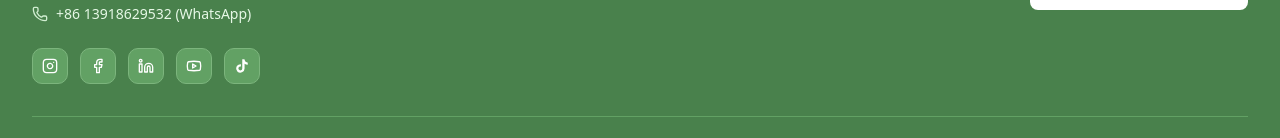
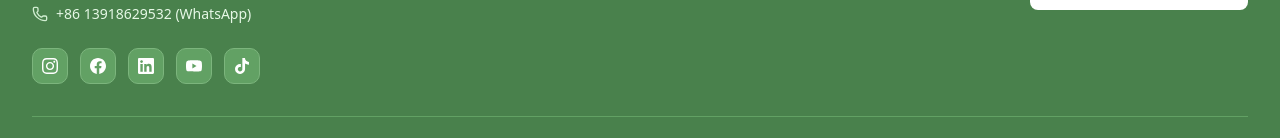
Before and after one commit to envikobio-ux/envikobio, a Next.js app: page / in a window 1280 px wide. Shown: the part 3592-3730 px from the top of the page. Built offline with nearby package versions, Linux system fonts and the light colour scheme.

Commit message:
feat: Footer社交媒体使用真实品牌Logo SVG

```diff
--- a/src/components/layout/Footer.tsx
+++ b/src/components/layout/Footer.tsx
@@ -1,16 +1,56 @@
 'use client';
 
 import Link from 'next/link';
-import { Mail, Phone, MapPin, Send, Instagram, Facebook, Linkedin, Youtube } from 'lucide-react';
+import { Mail, Phone, MapPin, Send } from 'lucide-react';
 import { useState } from 'react';
 import { Button } from '@/components/ui/button';
 
 const socialLinks = [
-  { name: 'Instagram', href: 'https://instagram.com/envikobio', icon: Instagram },
-  { name: 'Facebook', href: 'https://facebook.com/envikobio', icon: Facebook },
-  { name: 'LinkedIn', href: 'https://linkedin.com/company/envikobio', icon: Linkedin },
-  { name: 'YouTube', href: 'https://youtube.com/@envikobio', icon: Youtube },
-  { name: 'TikTok', href: 'https://tiktok.com/@envikobio', icon: null },
+  {
+    name: 'Instagram',
+    href: 'https://instagram.com/envikobio',
+    icon: (
+      <svg viewBox="0 0 24 24" fill="currentColor" className="w-4 h-4">
+        <path d="M12 2.163c3.204 0 3.584.012 4.85.07 3.252.148 4.771 1.691 4.919 4.919.058 1.265.069 1.645.069 4.849 0 3.205-.012 3.584-.069 4.849-.149 3.225-1.664 4.771-4.919 4.919-1.266.058-1.644.07-4.85.07-3.204 0-3.584-.012-4.849-.07-3.26-.149-4.771-1.699-4.919-4.92-.058-1.265-.07-1.644-.07-4.849 0-3.204.013-3.583.07-4.849.149-3.227 1.664-4.771 4.919-4.919 1.266-.057 1.645-.069 4.849-.069zm0-2.163c-3.259 0-3.667.014-4.947.072-4.358.2-6.78 2.618-6.98 6.98-.059 1.281-.073 1.689-.073 4.948 0 3.259.014 3.668.072 4.948.2 4.358 2.618 6.78 6.98 6.98 1.281.058 1.689.072 4.948.072 3.259 0 3.668-.014 4.948-.072 4.354-.2 6.782-2.618 6.979-6.98.059-1.28.073-1.689.073-4.948 0-3.259-.014-3.667-.072-4.947-.196-4.354-2.617-6.78-6.979-6.98-1.281-.059-1.69-.073-4.949-.073zm0 5.838c-3.403 0-6.162 2.759-6.162 6.162s2.759 6.163 6.162 6.163 6.162-2.759 6.162-6.163c0-3.403-2.759-6.162-6.162-6.162zm0 10.162c-2.209 0-4-1.79-4-4 0-2.209 1.791-4 4-4s4 1.791 4 4c0 2.21-1.791 4-4 4zm6.406-11.845c-.796 0-1.441.645-1.441 1.44s.645 1.44 1.441 1.44c.795 0 1.439-.645 1.439-1.44s-.644-1.44-1.439-1.44z"/>
+      </svg>
+    )
+  },
+  {
+    name: 'Facebook',
+    href: 'https://facebook.com/envikobio',
+    icon: (
+      <svg viewBox="0 0 24 24" fill="currentColor" className="w-4 h-4">
+        <path d="M24 12.073c0-6.627-5.373-12-12-12s-12 5.373-12 12c0 5.99 4.388 10.954 10.125 11.854v-8.385H7.078v-3.47h3.047V9.43c0-3.007 1.792-4.669 4.533-4.669 1.312 0 2.686.235 2.686.235v2.953H15.83c-1.491 0-1.956.925-1.956 1.874v2.25h3.328l-.532 3.47h-2.796v8.385C19.612 23.027 24 18.062 24 12.073z"/>
+      </svg>
+    )
+  },
+  {
+    name: 'LinkedIn',
+    href: 'https://linkedin.com/company/envikobio',
+    icon: (
+      <svg viewBox="0 0 24 24" fill="currentColor" className="w-4 h-4">
+        <path d="M20.447 20.452h-3.554v-5.569c0-1.328-.027-3.037-1.852-3.037-1.853 0-2.136 1.445-2.136 2.939v5.667H9.351V9h3.414v1.561h.046c.477-.9 1.637-1.85 3.37-1.85 3.601 0 4.267 2.37 4.267 5.455v6.286zM5.337 7.433c-1.144 0-2.063-.926-2.063-2.065 0-1.138.92-2.063 2.063-2.063 1.14 0 2.064.925 2.064 2.063 0 1.139-.925 2.065-2.064 2.065zm1.782 13.019H3.555V9h3.564v11.452zM22.225 0H1.771C.792 0 0 .774 0 1.729v20.542C0 23.227.792 24 1.771 24h20.451C23.2 24 24 23.227 24 22.271V1.729C24 .774 23.2 0 22.222 0h.003z"/>
+      </svg>
+    )
+  },
+  {
+    name: 'YouTube',
+    href: 'https://youtube.com/@envikobio',
+    icon: (
+      <svg viewBox="0 0 24 24" fill="currentColor" className="w-4 h-4">
+        <path d="M23.498 6.186a3.016 3.016 0 0 0-2.122-2.136C19.505 3.545 12 3.545 12 3.545s-7.505 0-9.377.505A3.017 3.017 0 0 0 .502 6.186C0 8.07 0 12 0 12s0 3.93.502 5.814a3.016 3.016 0 0 0 2.122 2.136c1.871.505 9.376.505 9.376.505s7.505 0 9.377-.505a3.015 3.015 0 0 0 2.122-2.136C24 15.93 24 12 24 12s0-3.93-.502-5.814zM9.545 15.568V8.432L15.818 12l-6.273 3.568z"/>
+      </svg>
+    )
+  },
+  {
+    name: 'TikTok',
+    href: 'https://tiktok.com/@envikobio',
+    icon: (
+      <svg viewBox="0 0 24 24" fill="currentColor" className="w-4 h-4">
+        <path d="M12.525.02c1.31-.02 2.61-.01 3.91-.02.08 1.53.63 3.09 1.75 4.17 1.12 1.11 2.7 1.62 4.24 1.79v4.03c-1.44-.05-2.89-.35-4.2-.97-.57-.26-1.1-.59-1.62-.93-.01 2.92.01 5.84-.02 8.75-.08 1.4-.54 2.79-1.35 3.94-1.31 1.92-3.58 3.17-5.91 3.21-1.43.08-2.86-.31-4.08-1.03-2.02-1.19-3.44-3.37-3.65-5.71-.02-.5-.03-1-.01-1.49.18-1.9 1.12-3.72 2.58-4.96 1.66-1.44 3.98-2.13 6.15-1.72.02 1.48-.04 2.96-.04 4.44-.99-.32-2.15-.23-3.02.37-.63.41-1.11 1.04-1.36 1.75-.21.51-.15 1.07-.14 1.61.24 1.64 1.82 3.02 3.5 2.87 1.12-.01 2.19-.66 2.77-1.61.19-.33.4-.67.41-1.06.1-1.79.06-3.57.07-5.36.01-4.03-.01-8.05.02-12.07z"/>
+      </svg>
+    )
+  },
 ];
 
 const footerNavigation = {
@@ -88,13 +128,9 @@ export default function Footer() {
                     className="w-9 h-9 bg-brand-600 hover:bg-white border border-brand-500 hover:border-white rounded-lg flex items-center justify-center transition-all duration-300 hover:scale-110 group"
                     aria-label={social.name}
                   >
-                    {social.icon ? (
-                      <social.icon className="w-4 h-4 text-white group-hover:text-brand-600 transition-colors" />
-                    ) : (
-                      <svg className="w-4 h-4 text-white group-hover:text-brand-600 transition-colors" viewBox="0 0 24 24" fill="currentColor">
-                        <path d="M19.59 6.69a4.83 4.83 0 0 1-3.77-4.25V2h-3.45v13.67a2.89 2.89 0 0 1-5.2 1.74 2.89 2.89 0 0 1 2.31-4.64 2.93 2.93 0 0 1 .88.13V9.4a6.84 6.84 0 0 0-1-.05A6.33 6.33 0 0 0 5 20.1a6.34 6.34 0 0 0 10.86-4.43v-7a8.16 8.16 0 0 0 4.77 1.52v-3.4a4.85 4.85 0 0 1-1-.1z"/>
-                      </svg>
-                    )}
+                    <div className="text-white group-hover:text-brand-600 transition-colors">
+                      {social.icon}
+                    </div>
                   </a>
                 ))}
               </div>
```
Also changed, not shown: assets/image.png.
